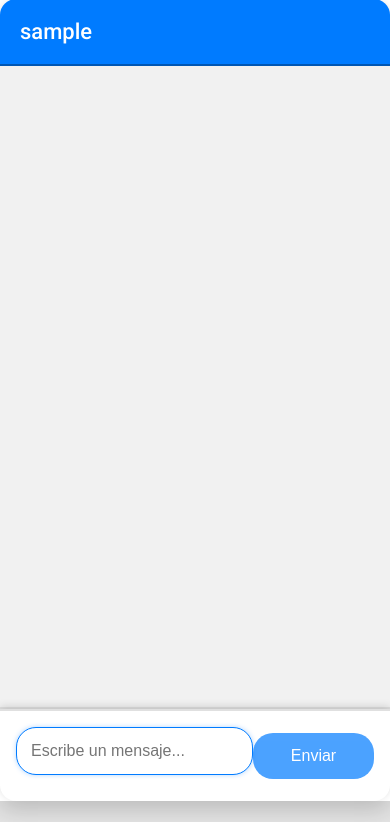
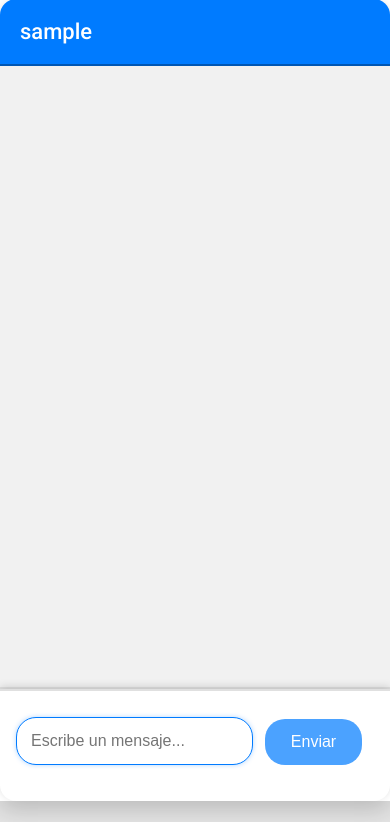
Before and after one commit to LanLop1/proyecto_final, a Django app: a page that uses django-starter/chat_support/templates/chat_support/chat.html in a window 390 px wide. Shown: the part 22-844 px from the top of the page. Run offline with Django 5.2, Linux system fonts and the light colour scheme; the visitor is signed in with stand-in values (Sample User, id 1); data comes from the database, SQL or seed files in the repository; data that the repository does not hold is empty; parts of the project's set-up code (start-up, migrations or seed data) failed here and were passed over.

Commit message:
fixed responsive btn

```diff
--- a/django-starter/chat_support/templates/chat_support/chat.html
+++ b/django-starter/chat_support/templates/chat_support/chat.html
@@ -151,6 +151,9 @@
             background-color: #007bff;
             border: none;
             color: #ffffff;
+            max-width: 100px;
+            margin: 12px;
+            margin-bottom: 20px;
             padding: 14px 24px;
             border-radius: 20px;
             cursor: not-allowed;
```
